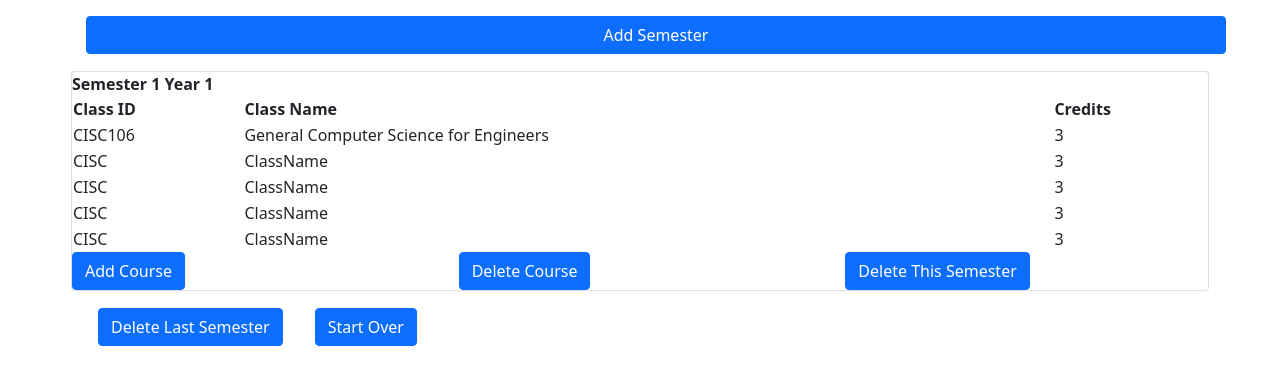
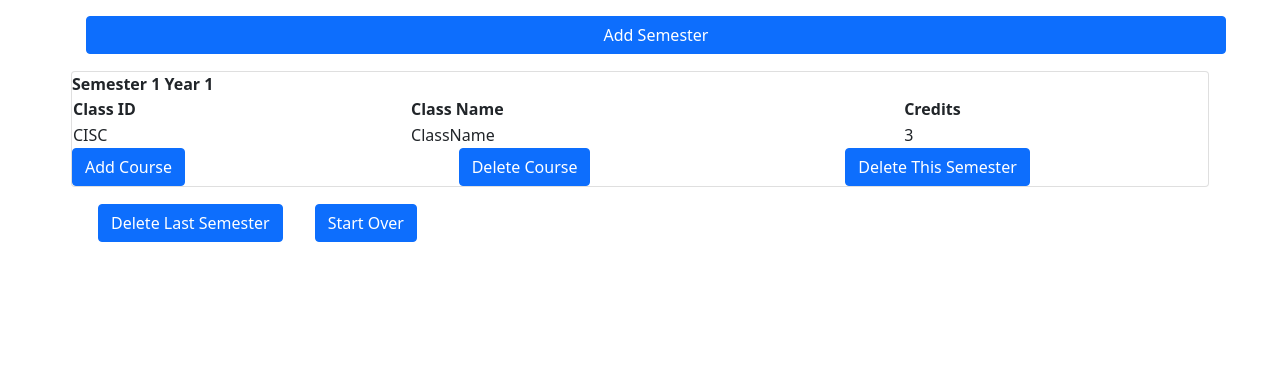
Before and after one commit to UD-CISC275-F21/ud-cis-scheduler-team-17, a React (Create React App) app: page / in a window 1280 px wide. Shown: the top 384 px of the page. Built offline with nearby package versions, Linux system fonts and the light colour scheme.

Commit message:
added row add and delete course functions

```diff
--- a/src/components/SubjectViewer.tsx
+++ b/src/components/SubjectViewer.tsx
@@ -1,4 +1,5 @@
 import React from "react";
+import { useState } from "react";
 import {Subject} from "../interfaces/subject";
 import { Card, Row, Button, Col } from "react-bootstrap";
 import { TableFace } from "../interfaces/tableface";
@@ -13,13 +14,25 @@ export function SubjectTable({currID, currentSem, currYear, semList, setSemList,
     idSet: (num: number) => void,
     semPer: number
 }) : JSX.Element {
-    const subjectList: Subject[] = [
-        {id: "CISC106", name: "General Computer Science for Engineers", credits: 3},
-        {id: "CISC", name: "ClassName", credits: 3},
-        {id: "CISC", name: "ClassName", credits: 3},
-        {id: "CISC", name: "ClassName", credits: 3},
-        {id: "CISC", name: "ClassName", credits: 3}];
+    const [currentId, setId] = useState<string>("CISC");
+    const [courseName, setcourseName]  = useState<string>("ClassName");
+    const [subjectList, setSub] = useState<Subject[]> ([{id: currentId, name: courseName, credits: 3}]);
 
+    function addCourse () {
+        const tempId = currentId;
+        setId(tempId);
+        const temp: Subject = {id: tempId, name: courseName, credits: 3};
+        const sub: Subject[] = subjectList;
+        sub.push(temp);
+        setSub(sub);
+    }
+
+    function deleteCourse () {
+        setId(currentId);
+        const sub: Subject[] = subjectList;
+        sub.pop();
+        setSub(sub);
+    }
 
     function deleteSem () {
         //idSet(thisID+1);
@@ -53,7 +66,7 @@ export function SubjectTable({currID, currentSem, currYear, semList, setSemList,
             <table>
                 <tr><th>Class ID</th><th>Class Name</th><th>Credits</th></tr>
                 { subjectList.map((sbj: Subject) => {
-                    return <tr key={sbj.name}>
+                    return <tr key={sbj.id}>
                         <td>{sbj.id}</td>
                         <td>{sbj.name}</td>
                         <td>{sbj.credits}</td>
@@ -61,8 +74,8 @@ export function SubjectTable({currID, currentSem, currYear, semList, setSemList,
                 })}
             </table>
             <Row>
-                <Col><Button >Add Course</Button></Col>
-                <Col><Button >Delete Course</Button></Col>
+                <Col><Button onClick={addCourse}>Add Course</Button></Col>
+                <Col><Button onClick = {deleteCourse}>Delete Course</Button></Col>
                 <Col><Button onClick={deleteSem}>Delete This Semester</Button></Col>
             </Row>
         </Card>
```
